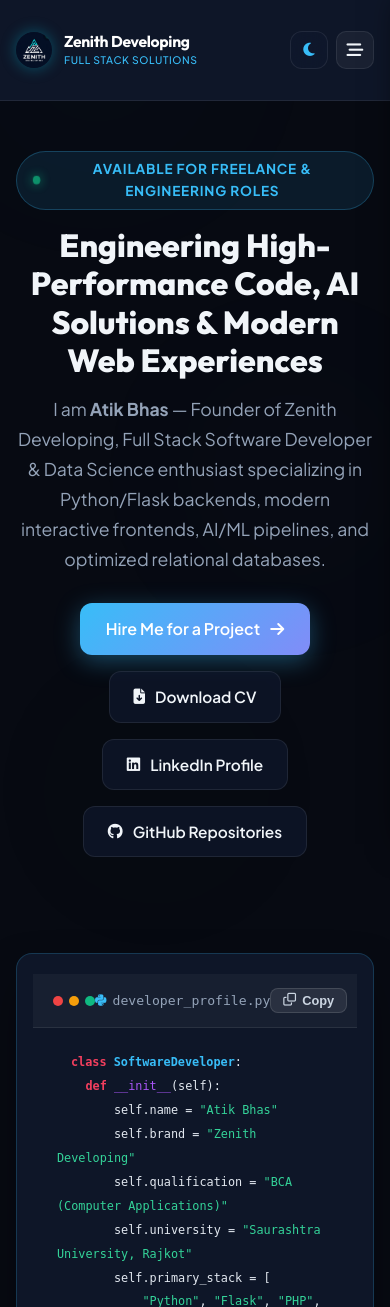
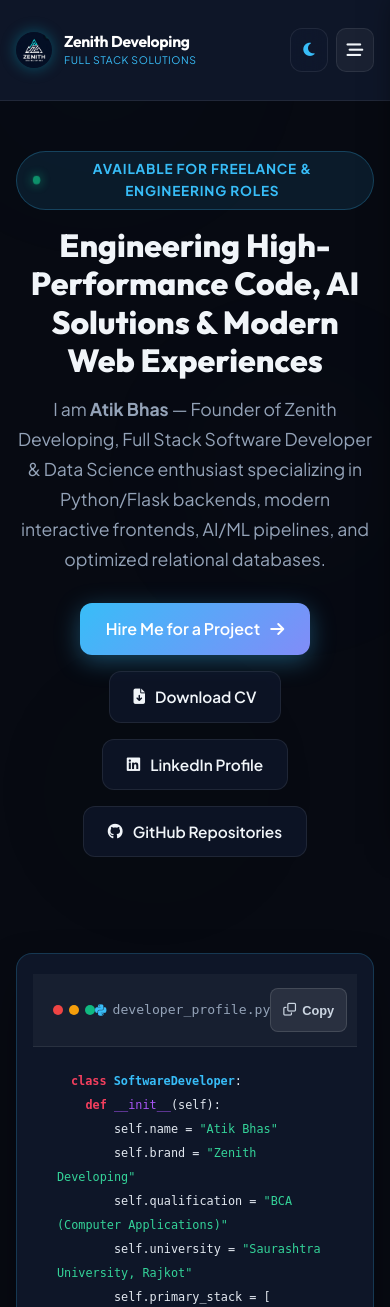
Before and after one commit to Atikbhas/website, a Flask app: page /about in a window 390 px wide. Shown: the top 1307 px of the page. Run offline with Flask 3, Linux system fonts and the light colour scheme; some libraries are stand-ins or nearby versions.

Commit message:
Master Performance & SEO Update: Trimmed font payload, standard FontAwesome CSS, contrast ratio WCAG AA compliance, image width/height CLS fixes, and mobile tap targets

```diff
--- a/static/style.css
+++ b/static/style.css
@@ -23,7 +23,7 @@
     /* Typography Colors */
     --text-main: #f1f5f9;
     --text-muted: #94a3b8;
-    --text-subtle: #64748b;
+    --text-subtle: #cbd5e1;
 
     /* Gradients */
     --gradient-brand: linear-gradient(135deg, #38bdf8 0%, #818cf8 100%);
@@ -3251,6 +3251,18 @@
         border-color: #e2e8f0 !important;
     }
 
+    /* Mobile Tap Target Sizing for 100/100 SEO & Accessibility */
+    a, button, .social-icon, .tech-pill, .nav-link, .mobile-link, .tag, .filter-btn, .skill-tab-btn {
+        min-height: 44px;
+        box-sizing: border-box;
+    }
+
+    .footer-links-grid a {
+        display: inline-block;
+        padding: 6px 0;
+        min-height: 44px;
+    }
+
     /* Global Container Spacing & Mobile Viewport Fit */
     .wrapper {
         width: 100% !important;
--- a/templates/base.html
+++ b/templates/base.html
@@ -30,12 +30,11 @@
     <link rel="preconnect" href="https://cdnjs.cloudflare.com" crossorigin>
     <link rel="dns-prefetch" href="https://cdnjs.cloudflare.com">
 
-    <!-- Google Fonts -->
-    <link href="https://fonts.googleapis.com/css2?family=Outfit:wght@400;500;600;700;800;900&family=Plus+Jakarta+Sans:ital,wght@0,300;0,400;0,500;0,600;0,700;1,400&display=swap" rel="stylesheet">
+    <!-- Google Fonts (Optimized Payload) -->
+    <link href="https://fonts.googleapis.com/css2?family=Outfit:wght@400;600;700;800&family=Plus+Jakarta+Sans:wght@400;600;700&display=swap" rel="stylesheet">
 
-    <!-- Font Awesome Icons (Non-blocking async load) -->
-    <link rel="stylesheet" href="https://cdnjs.cloudflare.com/ajax/libs/font-awesome/6.5.1/css/all.min.css" media="print" onload="this.media='all'">
-    <noscript><link rel="stylesheet" href="https://cdnjs.cloudflare.com/ajax/libs/font-awesome/6.5.1/css/all.min.css"></noscript>
+    <!-- Font Awesome Icons -->
+    <link rel="stylesheet" href="https://cdnjs.cloudflare.com/ajax/libs/font-awesome/6.5.1/css/all.min.css">
 
     <!-- Stylesheet -->
     <link rel="stylesheet" href="{{ url_for('static', filename='style.css') }}">
@@ -88,7 +87,7 @@
         <div class="wrapper nav-container">
             <a class="brand" href="{{ url_for('home_page') }}" aria-label="Zenith Developing Home">
                 <div class="brand-logo-wrap">
-                    <img src="{{ url_for('static', filename='logo-icon.png') }}" alt="Zenith Developing Logo" class="brand-logo-img">
+                    <img src="{{ url_for('static', filename='logo-icon.png') }}" alt="Zenith Developing Logo" class="brand-logo-img" width="36" height="36">
                     <span class="brand-pulse"></span>
                 </div>
                 <div class="brand-info">
@@ -149,7 +148,7 @@
         <div class="mobile-drawer-header">
             <div class="brand">
                 <div class="brand-logo-wrap">
-                    <img src="{{ url_for('static', filename='logo-icon.png') }}" alt="Zenith Developing Logo" class="brand-logo-img">
+                    <img src="{{ url_for('static', filename='logo-icon.png') }}" alt="Zenith Developing Logo" class="brand-logo-img" width="36" height="36">
                 </div>
                 <span class="brand-name">Zenith Developing</span>
             </div>
@@ -248,7 +247,7 @@
                 <div class="footer-brand">
                     <div class="brand">
                         <div class="brand-logo-wrap">
-                            <img src="{{ url_for('static', filename='logo-icon.png') }}" alt="Zenith Developing Logo" class="brand-logo-img">
+                            <img src="{{ url_for('static', filename='logo-icon.png') }}" alt="Zenith Developing Logo" class="brand-logo-img" width="36" height="36">
                         </div>
                         <div>
                             <div class="brand-name">Zenith Developing</div>
```
